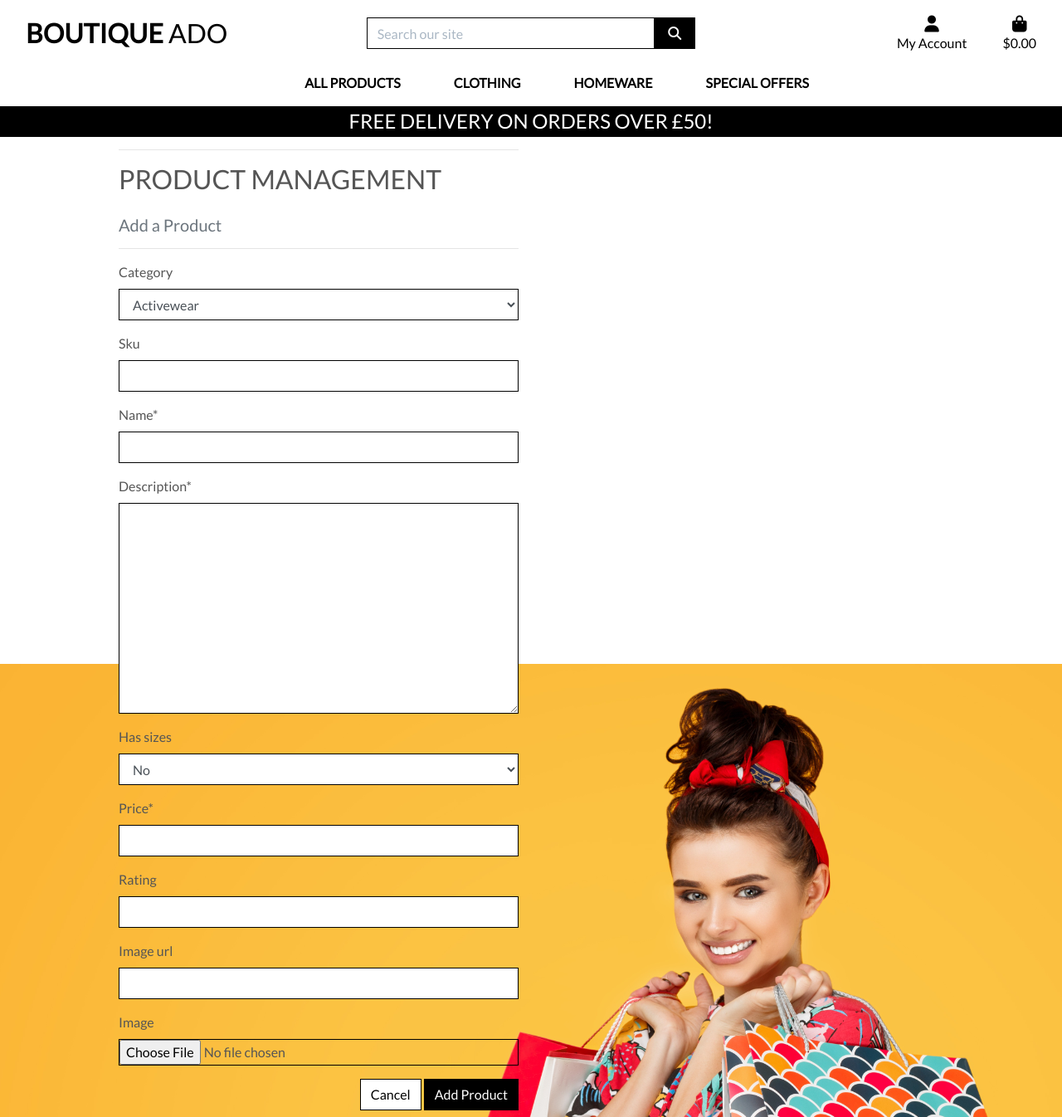
After one commit to michal-mrozek/boutique, a Django app: page /products/add/ in a window 1280 px wide. The commit adds this page. Shown: the whole page at 83% size. Run offline with Django 3.2, Linux system fonts and the light colour scheme; data comes from the database, SQL or seed files in the repository; some libraries are stand-ins or nearby versions.

Commit message:
adding the product

```diff
--- a/bag/templates/bag/bag.html
+++ b/bag/templates/bag/bag.html
@@ -39,7 +39,11 @@
                             {% for item in bag_items %}
                                 <tr>
                                     <td class="p-3 w-25">
-                                        <img class="img-fluid rounded" src="{{ item.product.image.url }}">
+                                        {% if item.product.image %}
+                                        <img class="img-fluid rounded" src="{{ item.product.image.url }}" alt="{{ item.product.name }}">
+                                        {% else %}
+                                        <img class="img-fluid rounded" src="{{ MEDIA_URL }}noimage.png" alt="{{ item.product.name }}">
+                                        {% endif %}
                                     </td>
                                     <td class="py-3">
                                         <p class="my-0"><strong>{{ item.product.name }}</strong></p>
--- a/boutique_ado/settings.py
+++ b/boutique_ado/settings.py
@@ -172,7 +172,7 @@ MEDIA_ROOT = os.path.join(BASE_DIR, 'media')
 FREE_DELIVERY_THRESHOLD = 50
 STANDARD_DELIVERY_PERCENTAGE = 10
 STRIPE_CURRENCY = 'usd'
-STRIPE_PUBLIC_KEY = 'pk_test_51P344lRp8sC0VoZDYJVCE3R7qmuKGLfqdogxBTniLov2hbbkr8qGfmVXN0LHOZSqwLYYgVUIbCiV351Lo62MeBo600Ap5r92Ma' #os.getenv('STRIPE_PUBLIC_KEY', '')
-STRIPE_SECRET_KEY = 'sk_test_51P344lRp8sC0VoZD0z4gpxeEjyC9mfm7JvxeThNvuXmuscrY1ERMaKXG5lonjRnAmsImbVL2vRHnXp0NOH5TjaCl00hRkW8bhX' #os.getenv('STRIPE_SECRET_KEY', '')
-STRIPE_WH_SECRET =  'whsec_AOB5G9S27lsekFpW8WzthHzQbPMJv519' #os.getenv('STRIPE_WH_SECRET', '')
+STRIPE_PUBLIC_KEY = os.getenv('STRIPE_PUBLIC_KEY', '')
+STRIPE_SECRET_KEY = os.getenv('STRIPE_SECRET_KEY', '')
+STRIPE_WH_SECRET =  os.getenv('STRIPE_WH_SECRET', '')
 DEFAULT_FROM_EMAIL = 'boutiqueado@example.com'
--- /dev/null
+++ b/products/forms.py
@@ -0,0 +1,17 @@
+from django import forms
+from .models import Product, Category
+
+class ProductForm(forms.ModelForm):
+
+    class Meta:
+        model = Product
+        fields = '__all__'
+
+    def __init__(self, *args, **kwargs):
+        super().__init__(*args, **kwargs)
+        categories = Category.objects.all()
+        friendly_names = [(c.id, c.get_friendly_name()) for c in categories]
+
+        self.fields['category'].choices = friendly_names
+        for field_name, field in self.fields.items():
+            field.widget.attrs['class'] = 'border-black rounded-0'
--- /dev/null
+++ b/products/templates/products/add_product.html
@@ -0,0 +1,38 @@
+{% extends "base.html" %}
+{% load static %}
+
+{% block page_header %}
+    <div class="container header-container">
+        <div class="row">
+            <div class="col"></div>
+        </div>
+    </div>
+{% endblock %}
+
+{% block content %}
+    <div class="overlay"></div>
+    <div class="container">
+        <div class="row">
+            <div class="col-12 col-md-6">
+                <hr>
+                <h2 class="logo-font mb-4">Product Management</h2>
+                <h5 class="text-muted">Add a Product</h5>
+                <hr>
+            </div>
+        </div>
+
+        <div class="row">
+            <div class="col-12 col-md-6">
+                <form action="{% url 'add_product' %}" method="post" class="form mb-2" enctype="multipart/form-data">
+                    {% csrf_token %}
+                    {{ form | crispy }}
+                    <div class="text-right">
+                        <a href="{% url 'products' %}" class="btn btn-outline-black rounded-0">Cancel</a>
+                        <button class="btn btn-black rounded-0" type="submit">Add Product</button>
+                    </div>
+                </form>
+            </div>
+        </div>
+    </div>
+
+{% endblock %}
--- a/products/urls.py
+++ b/products/urls.py
@@ -4,5 +4,6 @@ from . import views
 
 urlpatterns = [
     path('', views.all_products, name='products'),
-    path('<product_id>', views.product_details, name='product_details'),
+    path('<int:product_id>/', views.product_details, name='product_details'),
+    path('add/', views.add_product, name='add_product')
 ]
--- a/products/views.py
+++ b/products/views.py
@@ -2,7 +2,9 @@ from django.db.models.functions import Lower
 from django.shortcuts import render, reverse, get_object_or_404, redirect
 from django.contrib import messages
 from django.db.models import Q
+
 from .models import Product, Category
+from .forms import ProductForm
 # Create your views here.
 
 
@@ -65,3 +67,23 @@ def product_details(request, product_id):
     }
 
     return render(request, 'products/product_details.html', context)
+
+def add_product(request):
+    """ Add a product to the store """
+    if request.method == 'POST':
+        form = ProductForm(request.POST, request.FILES)
+        if form.is_valid():
+            form.save()
+            messages.success(request, 'Successfully added product!')
+            return redirect(reverse('add_product'))
+        else:
+            messages.error(request, 'Failed to add product. Please ensure the form is valid.')
+    else:
+        form = ProductForm()
+
+    template = 'products/add_product.html'
+    context = {
+        'form': form
+    }
+
+    return render(request, template, context)
--- a/profiles/views.py
+++ b/profiles/views.py
@@ -15,8 +15,10 @@ def profile(request):
         if form.is_valid():
             form.save()
             messages.success(request, 'Profile update successfully' )
-
-    form = UserProfileForm(instance=profile)
+        else:
+            messages.error(request, 'Update failed. Please ensure the form is valid.')
+    else:
+        form = UserProfileForm(instance=profile)
     orders = profile.orders.all()
 
     template = 'profiles/profile.html'
--- a/templates/base.html
+++ b/templates/base.html
@@ -70,7 +70,7 @@
                         <div class="dropdown-menu border-0" aria-labelledby="user-options">
                             {% if request.user.is_authenticated %}
                                 {% if request.user.is_superuser %}
-                                    <a href="" class="dropdown-item">Product Management</a>
+                                    <a href="{% url 'add_product' %}" class="dropdown-item">Product Management</a>
                                 {% endif %}
                                 <a href="{% url 'profile' %}" class="dropdown-item">My Profile</a>
                                 <a href="{% url 'account_logout' %}" class="dropdown-item">Logout</a>
--- a/templates/includes/mobile-top-header.html
+++ b/templates/includes/mobile-top-header.html
@@ -31,7 +31,7 @@
     <div class="dropdown-menu border-0" aria-labelledby="user-options">
         {% if request.user.is_authenticated %}
             {% if request.user.is_superuser %}
-                <a href="{% url 'account_logout' %}" class="dropdown-item">Product Management</a>
+                <a href="{% url 'add_product' %}" class="dropdown-item">Product Management</a>
             {% endif %}
             <a href="" class="dropdown-item">My Profile</a>
             <a href="{% url 'account_logout' %}" class="dropdown-item">Logout</a>
--- a/templates/includes/toasts/toast_success.html
+++ b/templates/includes/toasts/toast_success.html
@@ -20,7 +20,11 @@
                 {% for item in bag_items %}
                     <div class="row">
                         <div class="col-3 my-1">
-                            <img class="w-100" src="{{ item.product.image.url }}">
+                            {% if item.product.image %}
+                            <img class="w-100" src="{{ item.product.image.url }}" alt="{{ item.product.name }}">
+                            {% else %}
+                            <img class="w-100" src="{{ MEDIA_URL }}noimage.png" alt="{{ item.product.name }}">
+                            {% endif %}
                         </div>
                         <div class="col-9">
                             <p class="my-0"><strong>{{ item.product.name }}</strong></p>
```
